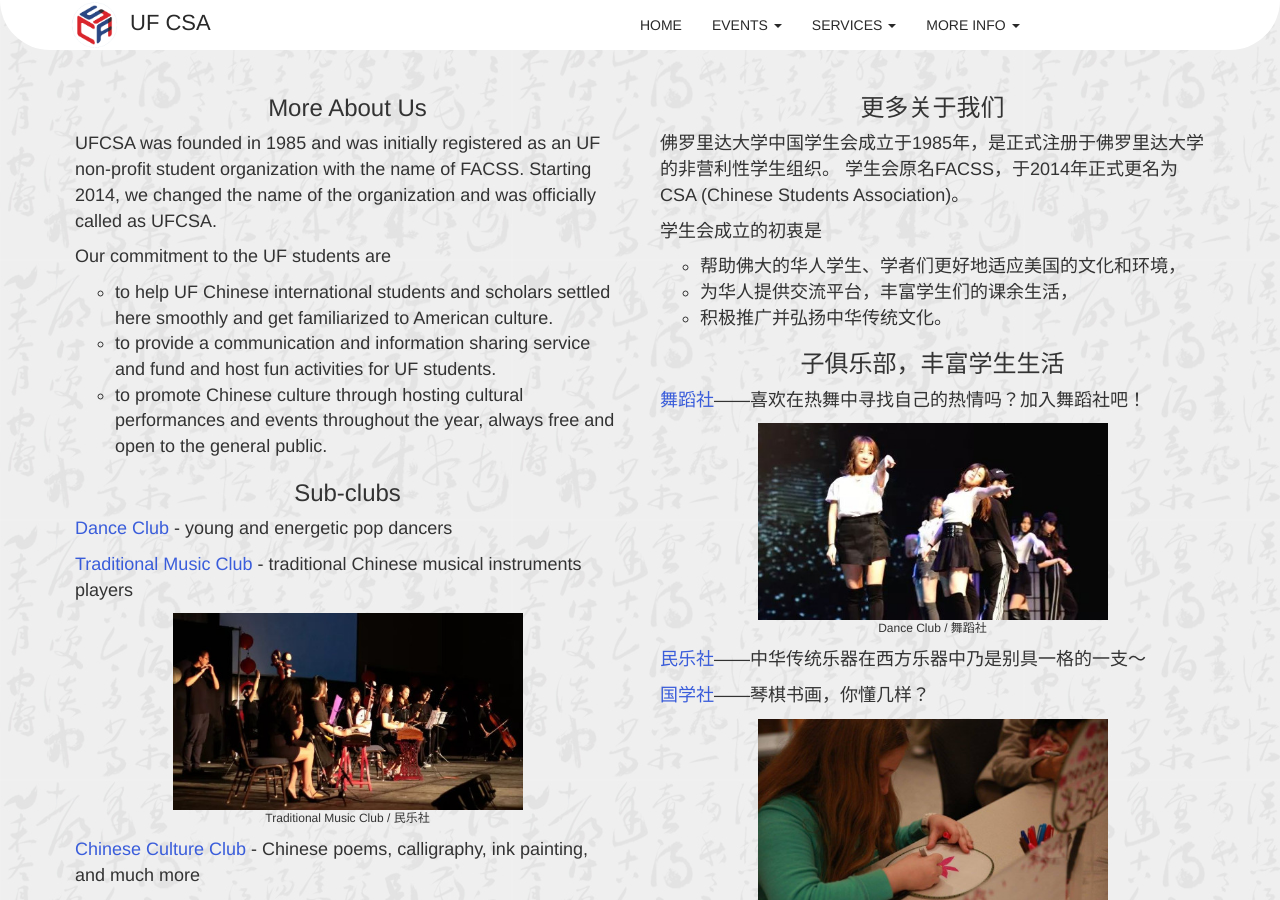
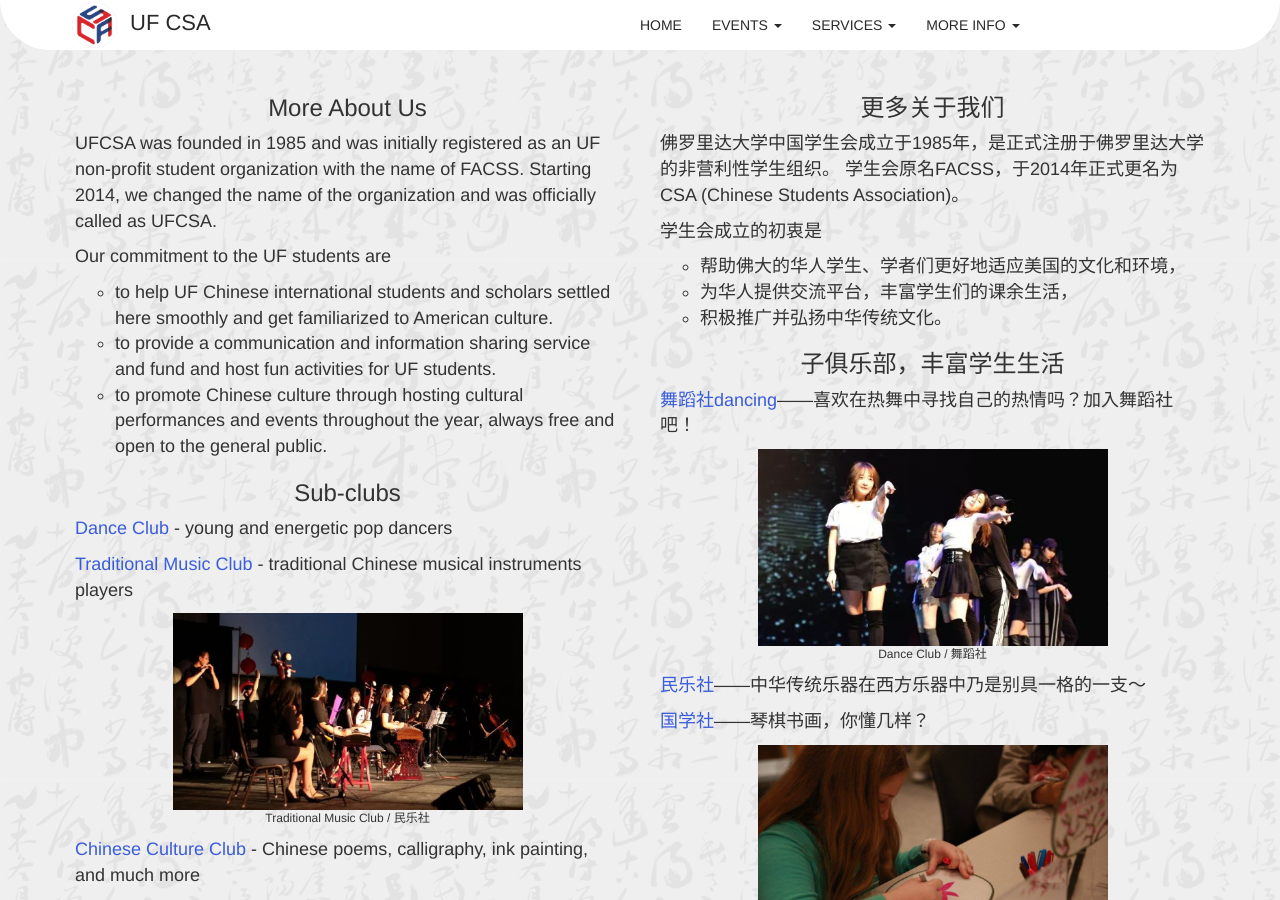
Before and after one commit to ufcsa/ufcsa.github.io, a Jekyll site: the page built from _pages/about_us.html, in a window 1280 px wide and 900 px high. Built offline with Jekyll 4.4.1, drawn with Linux system fonts in a browser that asks for light colours; nearby versions of some CDN libraries.

Commit message:
Update about_us.html

```diff
--- a/_pages/about_us.html
+++ b/_pages/about_us.html
@@ -97,7 +97,7 @@ permalink: /about/csa/
         <div class="center-headers">
           <h3>子俱乐部，丰富学生生活</h3>
         </div>
-        <p><span class="blue-highlight">舞蹈社</span>——喜欢在热舞中寻找自己的热情吗？加入舞蹈社吧！</p>
+        <p><span class="blue-highlight">舞蹈社dancing</span>——喜欢在热舞中寻找自己的热情吗？加入舞蹈社吧！</p>
         <div style="text-align: center; font-size: 12px">
           <img src="/assets/clubs/dance_club.jpg" width="350px" style="max-width: 100%"/>
           <p>Dance Club / 舞蹈社</p>
```
